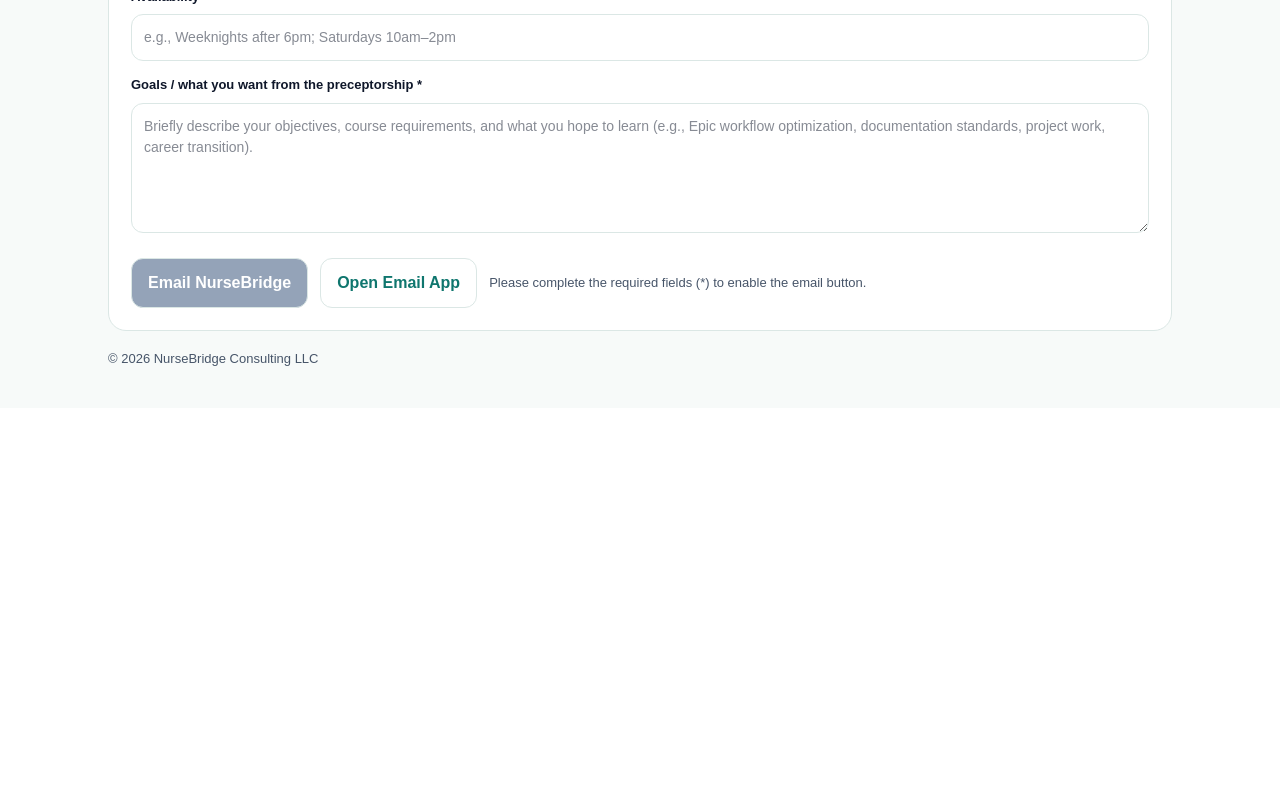
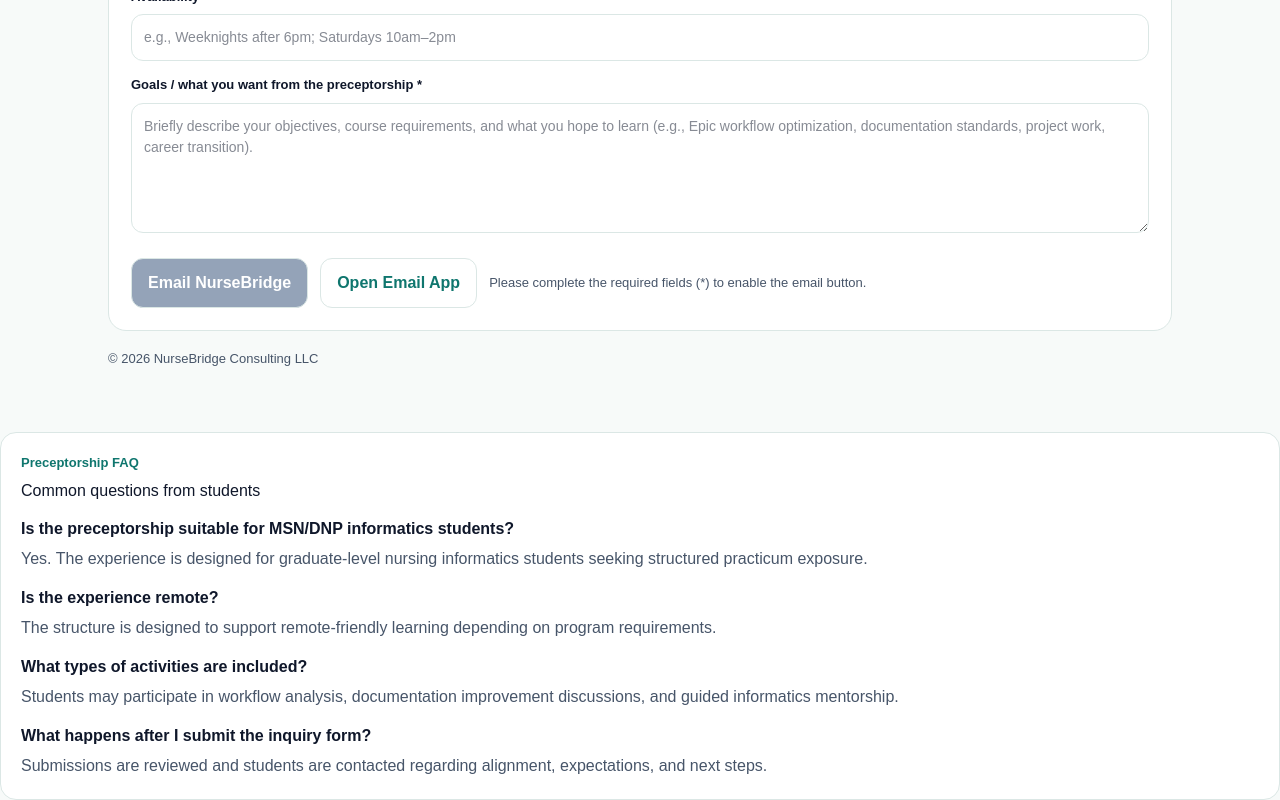
Before and after one commit to bamao33-hub/nursebridge-web, a Next.js app: page /preceptorship in a window 1280 px wide. Shown: the part 704-1504 px from the top of the page. Before the commit the page ends 1112 px from the top, so only its background shows below. Built offline with nearby package versions, Linux system fonts and the light colour scheme.

Commit message:
Update page.tsx

```diff
--- a/app/preceptorship/page.tsx
+++ b/app/preceptorship/page.tsx
@@ -389,6 +389,62 @@ export default function PreceptorshipPage() {
           © 2026 NurseBridge Consulting LLC
         </footer>
       </div>
+      <section style={{ marginTop: 24 }}>
+  <div
+    style={{
+      border: `1px solid ${COLORS.border}`,
+      borderRadius: 16,
+      padding: 20,
+      backgroundColor: "#ffffff",
+    }}
+  >
+    <div style={{ color: COLORS.teal, fontWeight: 800, fontSize: 13, marginBottom: 6 }}>
+      Preceptorship FAQ
+    </div>
+
+    <h2 style={{ margin: "0 0 14px 0" }}>
+      Common questions from students
+    </h2>
+
+    <div style={{ display: "grid", gap: 14 }}>
+      <div>
+        <div style={{ fontWeight: 700, marginBottom: 4 }}>
+          Is the preceptorship suitable for MSN/DNP informatics students?
+        </div>
+        <div style={{ color: COLORS.muted, lineHeight: 1.7 }}>
+          Yes. The experience is designed for graduate-level nursing informatics students seeking structured practicum exposure.
+        </div>
+      </div>
+
+      <div>
+        <div style={{ fontWeight: 700, marginBottom: 4 }}>
+          Is the experience remote?
+        </div>
+        <div style={{ color: COLORS.muted, lineHeight: 1.7 }}>
+          The structure is designed to support remote-friendly learning depending on program requirements.
+        </div>
+      </div>
+
+      <div>
+        <div style={{ fontWeight: 700, marginBottom: 4 }}>
+          What types of activities are included?
+        </div>
+        <div style={{ color: COLORS.muted, lineHeight: 1.7 }}>
+          Students may participate in workflow analysis, documentation improvement discussions, and guided informatics mentorship.
+        </div>
+      </div>
+
+      <div>
+        <div style={{ fontWeight: 700, marginBottom: 4 }}>
+          What happens after I submit the inquiry form?
+        </div>
+        <div style={{ color: COLORS.muted, lineHeight: 1.7 }}>
+          Submissions are reviewed and students are contacted regarding alignment, expectations, and next steps.
+        </div>
+      </div>
+    </div>
+  </div>
+</section>
     </main>
   );
 }
```
